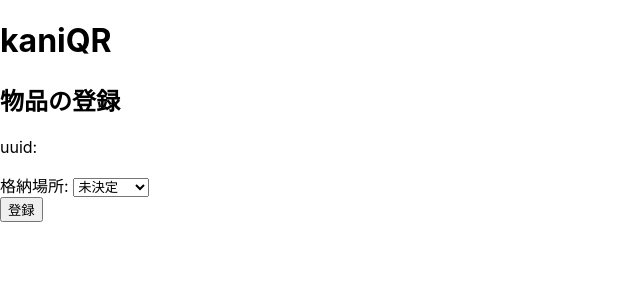
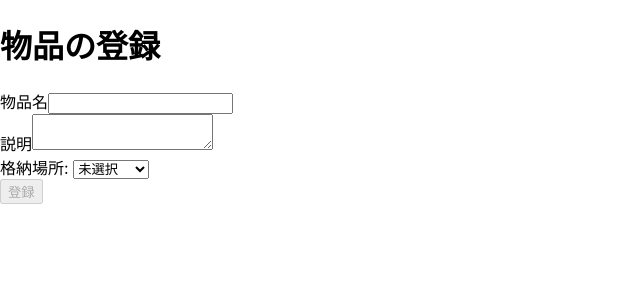
Before and after one commit to sohosai/qr-frontend, a Next.js app: page / in a window 1280 px wide. Shown: the top 300 px of the page, without its empty margins (0-640 px from the left). Built offline with nearby package versions, Linux system fonts and the light colour scheme.

Commit message:
物品名・詳細・格納場所の登録フォームを実装

```diff
--- a/components/QR.tsx
+++ b/components/QR.tsx
@@ -18,8 +18,8 @@ export default function QR ({ uuid }: QRProp) {
           scale: 4,
           width: 200,
           color: {
-            dark: '#010599FF',
-            light: '#FFBF60FF',
+            dark: '#000',
+            light: '#fff',
           },
         }}
       />
--- a/src/pages/index.tsx
+++ b/src/pages/index.tsx
@@ -1,36 +1,87 @@
 import Head from 'next/head'
 import { v4 as uuidv4 } from 'uuid'
-import { useState } from "react"
+import { useState, useMemo } from "react"
 import QR from 'components/QR'
 
 export default function Home() {
   const [uuid, setUuid] = useState("")
+  const [fixturesName, setFixturesName] = useState("")
+  const [fixturesDescription, setFixturesDescription] = useState("")
+  const [repository, setRepository] = useState('未選択')
 
-  const genUuid = () => {
+  const onChangeFixturesName = (event: React.ChangeEvent<HTMLInputElement>): void => {
+    setFixturesName(event.target.value)
+  }
+
+  const onChangeFixturesDescription = (event: React.ChangeEvent<HTMLTextAreaElement>): void => {
+    setFixturesDescription(event.target.value)
+  }
+
+  const onChangeRepository = (event: React.ChangeEvent<HTMLSelectElement>): void => {
+    setRepository(event.target.value)
+  }
+
+  const validButton = (): boolean => {
+    return fixturesName == '' || fixturesDescription == '' || repository == '未選択'
+  }
+
+  const onClickRegisterButton = (): void => {
+    const json = {
+      uuid,
+      name: fixturesName,
+      description: fixturesDescription,
+      repository
+    }
     setUuid(uuidv4())
+    setFixturesName('')
+    setFixturesDescription('')
+    setRepository('未選択')
   }
 
   return (
     <div>
       <Head>
-        <title>kaniQR</title>
+        <title>QR</title>
         <meta name="description" content="ｶﾆﾁｬﾝ!" />
         <link rel="icon" href="/favicon.ico" />
       </Head>
 
       <main>
-        <h1>kaniQR</h1>
-        <h2>物品の登録</h2>
-        <p>uuid: { uuid }</p>
-        { uuid !== "" && <QR uuid={uuid} /> }
+        <h1>物品の登録</h1>
+        { uuid !== "" &&
+          <>
+            <p>物品を登録しました。</p>
+            <p>QRコードは保存してすぐに印刷を行ってください（二度と表示されません）。</p>
+            <QR uuid={uuid} />
+          </>
+        }
+        <div>
+          <label>物品名</label>
+          <input
+            type="text"
+            value={fixturesName}
+            onChange={onChangeFixturesName}
+          ></input>
+        </div>
+        <div>
+          <label>説明</label>
+          <textarea
+            value={fixturesDescription}
+            onChange={onChangeFixturesDescription}
+          ></textarea>
+        </div>
         <div>
           <label>格納場所: </label>
-          <select>
-            <option>未決定</option>
+          <select onChange={onChangeRepository} value={repository}>
+            <option>未選択</option>
             <option>図書館下</option>
+            <option>実委室</option>
           </select>
         </div>
-        <button onClick={genUuid}>登録</button>
+        <button
+          onClick={onClickRegisterButton}
+          disabled={validButton()}
+        >登録</button>
       </main>
     </div>
   )
```
